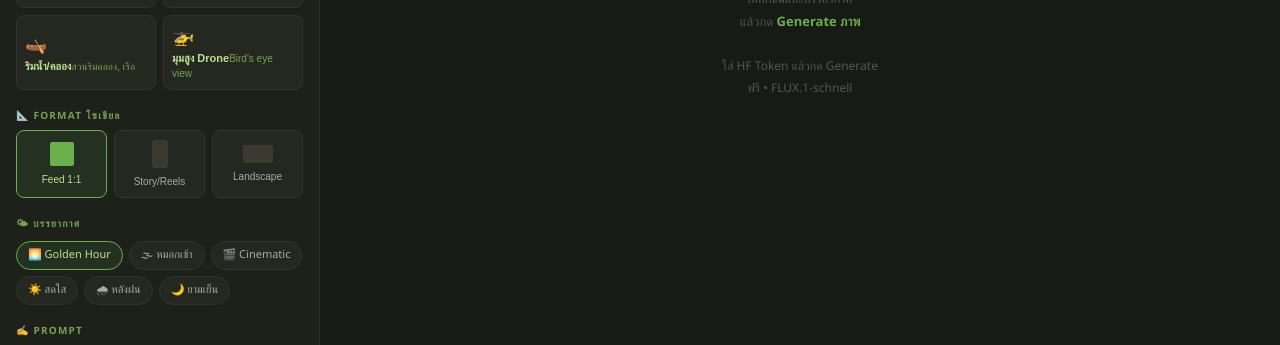
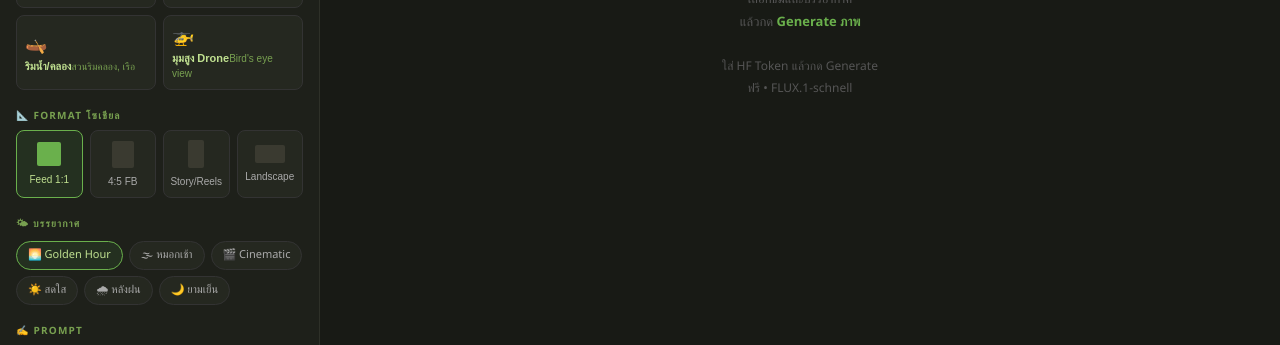
Before and after one commit to supapornpanw-ship-it/Thai-Farm-AI-Generator, a plain HTML site: page index.html in a window 1280 px wide. Both pictures are taken after a click on the button "Feed 1:1". Shown: the part 469-814 px from the top of the page. Drawn offline with Linux system fonts and the light colour scheme.

Commit message:
Add 4:5 Facebook portrait format

```diff
--- a/index.html
+++ b/index.html
@@ -94,6 +94,7 @@
       border-radius: 2px;
     }
     .fbtn.sq   .fbox { width: 24px; height: 24px; }
+    .fbtn.four5 .fbox { width: 22px; height: 27px; }
     .fbtn.port .fbox { width: 16px; height: 28px; }
     .fbtn.land .fbox { width: 30px; height: 18px; }
     .fbtn.active .fbox { background: #6ab04c; }
@@ -362,13 +363,16 @@
     <div>
       <div class="sec-label">📐 Format โซเชียล</div>
       <div class="fmt-row">
-        <button class="fbtn sq active" onclick="setFmt(this,1024,1024)">
+        <button class="fbtn sq active" onclick="setFmt(this,1024,1024,'1:1')">
           <span class="fbox"></span><span>Feed 1:1</span>
         </button>
-        <button class="fbtn port" onclick="setFmt(this,768,1344)">
+        <button class="fbtn four5" onclick="setFmt(this,800,1000,'4:5')">
+          <span class="fbox"></span><span>4:5 FB</span>
+        </button>
+        <button class="fbtn port" onclick="setFmt(this,768,1344,'9:16')">
           <span class="fbox"></span><span>Story/Reels</span>
         </button>
-        <button class="fbtn land" onclick="setFmt(this,1344,768)">
+        <button class="fbtn land" onclick="setFmt(this,1344,768,'16:9')">
           <span class="fbox"></span><span>Landscape</span>
         </button>
       </div>
@@ -438,7 +442,7 @@ const THEMES = {
 
 const NAMES = { garden:'สวนผักแปลงเกษตร', house:'บ้านชนบทริมนา', kitchen:'ครัวไทยโบราณ', rice:'ทุ่งนา/ดำนา', river:'ริมน้ำคลอง', aerial:'มุมสูง Drone' };
 
-let theme = 'garden', w = 1024, h = 1024;
+let theme = 'garden', w = 1024, h = 1024, ar = '1:1';
 let moods = new Set(['golden hour warm sunset light']);
 let total = 0;
 let provider = 'openai';
@@ -490,10 +494,10 @@ function setTheme(btn, t) {
   build();
 }
 
-function setFmt(btn, nw, nh) {
+function setFmt(btn, nw, nh, ratio) {
   document.querySelectorAll('.fbtn').forEach(b => b.classList.remove('active'));
   btn.classList.add('active');
-  w = nw; h = nh;
+  w = nw; h = nh; ar = ratio;
 }
 
 function toggleMood(el, m) {
@@ -579,7 +583,7 @@ async function generate() {
 
       if (provider === 'openai') {
         // DALL-E 3
-        const dalleSize = (w === h) ? '1024x1024' : (w > h ? '1792x1024' : '1024x1792');
+        const dalleSize = ar === '1:1' ? '1024x1024' : ar === '16:9' ? '1792x1024' : '1024x1792';
         const resp = await fetch('https://api.openai.com/v1/images/generations', {
           method: 'POST',
           headers: { 'Authorization': 'Bearer ' + apiKey, 'Content-Type': 'application/json' },
```
